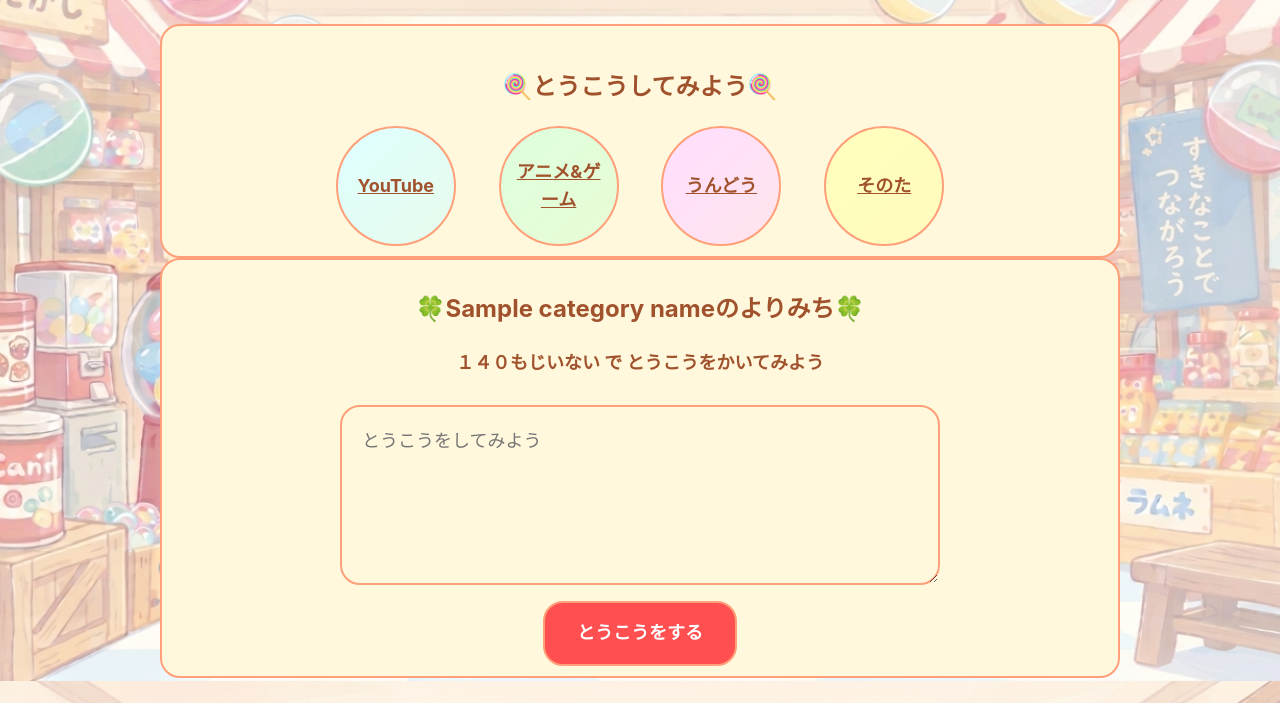
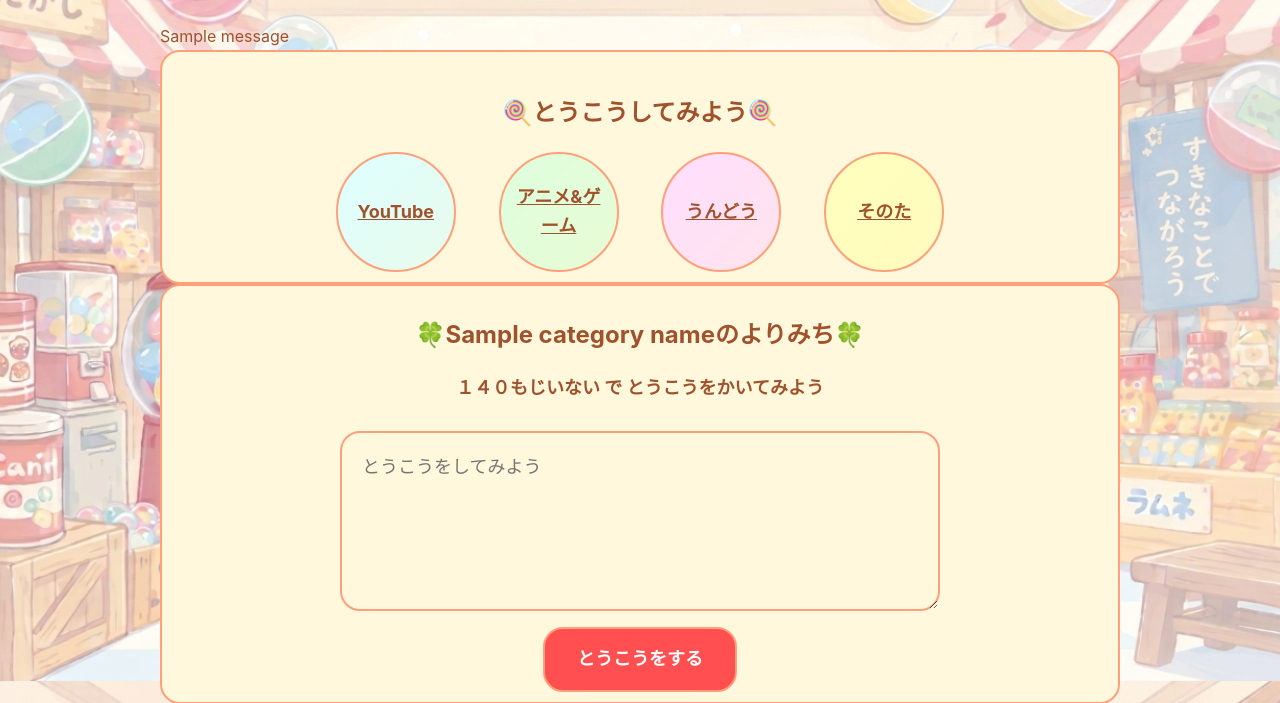
Before and after one commit to E-team-RT/E-team-Hackathon, a Flask app: template SNSApp/templates/post/posts.html in a window 1280 px wide. Shown: the part 119-822 px from the top of the page. Run offline with Flask 2, Linux system fonts and the light colour scheme; the template is opened without the code that fills it: most values are stand-ins (such as "Sample title", 1, 10 or a date in 2020); one stand-in notice (Sample message) is shown; some libraries are stand-ins or nearby versions.

Commit message:
投稿完了コメントを投稿画面に出す設定を追加

```diff
--- a/SNSApp/templates/post/posts.html
+++ b/SNSApp/templates/post/posts.html
@@ -10,6 +10,22 @@
 	{# カテゴリボタン等home.htmlと合わせています #}
 	{# カテゴリ選択のカード #}
 {% block content %}
+
+	{# 投稿完了などのメッセージ表示 #}
+{% with messages = get_flashed_messages(with_categories=true) %}
+{% if messages %}
+<div class="flash-messages">
+	{% for cat, message in messages %}
+	<div class="flash flash-{{ cat }}">
+		{{ message }}
+	</div>
+	{% endfor %}
+</div>
+{% endif %}
+{% endwith %}
+
+
+
 <div class="search-area">
 	<section class="category-section">
 <h2>🍭とうこうしてみよう🍭</h2>
@@ -22,7 +38,7 @@
 </div>
 	</section>
 	</div>
-	{# Flaskの変数名が不明 #}
+
 {% if category %}
 <div class="posts-area">
 	{# カテゴリが選択されているとフォームを出す #}
```
